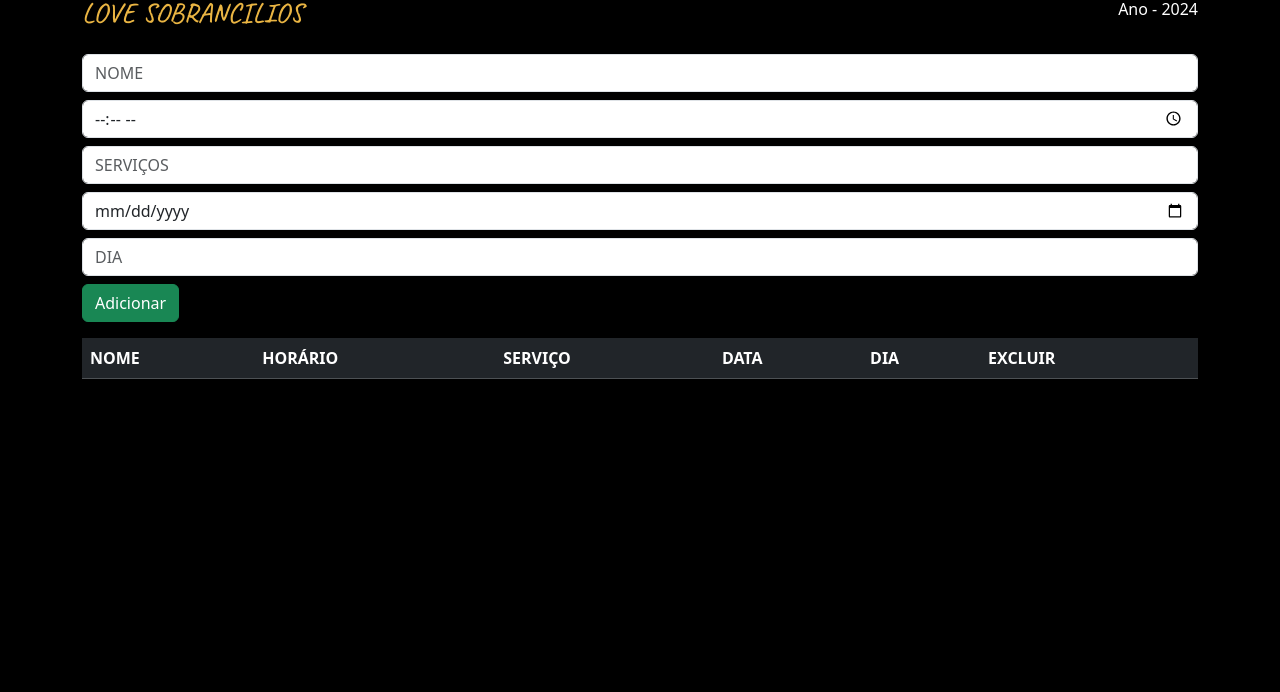
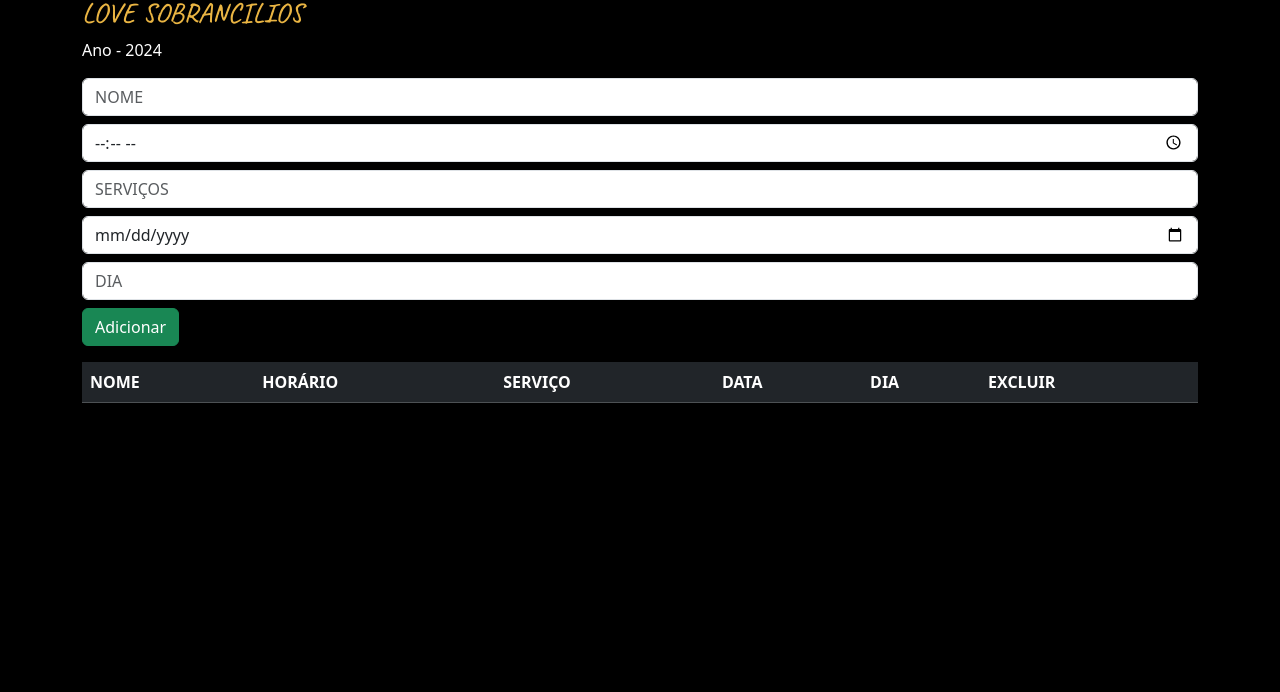
Before and after one commit to evenilsonguerreiro/ficha-clientes, a plain HTML site: page index.html in a window 1280 px wide. Shown: the part 108-800 px from the top of the page. Drawn offline with nearby package versions, Linux system fonts and the light colour scheme.

Commit message:
ajuste final

```diff
--- a/main.js
+++ b/main.js
@@ -44,6 +44,7 @@ function carregarDados() {
     });
 }
 
+
 // Função para excluir um item da tabela e do LocalStorage
 // eslint-disable-next-line @typescript-eslint/no-unused-vars
 function deletar(element, nome, horario) {
--- a/styles.css
+++ b/styles.css
@@ -9,12 +9,6 @@ body{
 
  td{
      text-transform: uppercase;
- }
-
- .destaque {
-   display: flex;
-   align-items: center;
-   justify-content: space-between;
  }
 .destaque ,span, p {
    color: white;
```
